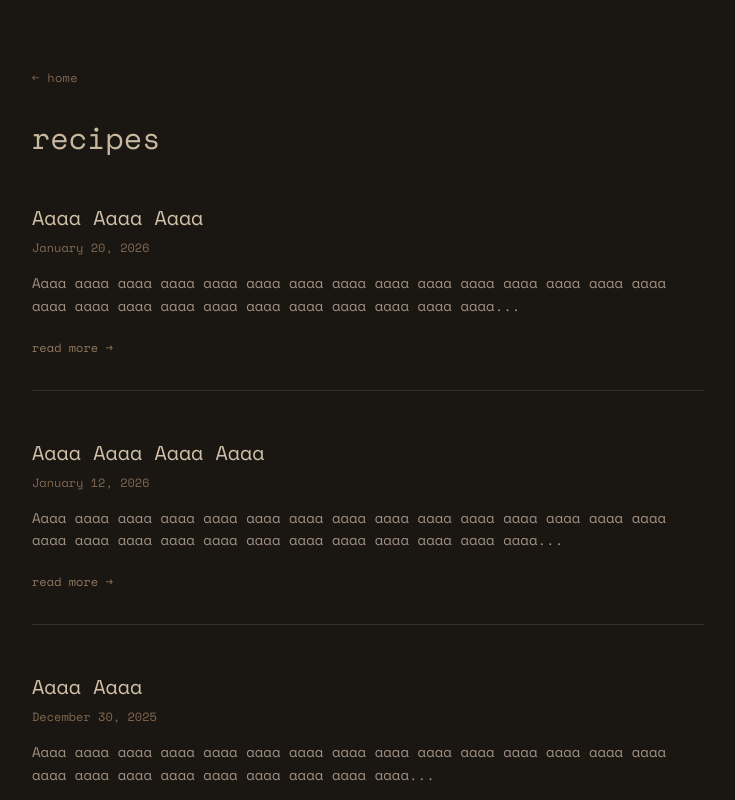
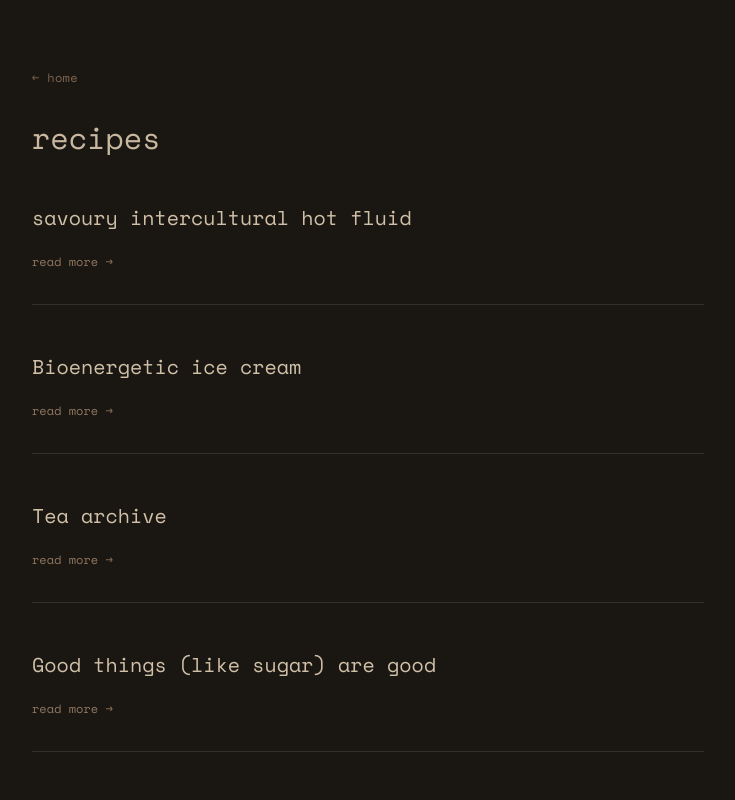
Before and after one commit to Lupp-netizen/Physarum, a Next.js app: page /recipes in a window 1280 px wide. Shown: the top 800 px of the page, without its empty margins (272-1007 px from the left). Built offline with nearby package versions, Linux system fonts and the light colour scheme; a web font is replaced by a local one.

Commit message:
Remove multiple recipe entries and adjust IDs

```diff
--- a/pages/recipes.js
+++ b/pages/recipes.js
@@ -3,41 +3,6 @@ import Link from 'next/link';
 
 const RecipesPage = () => {
   const posts = [
-    {
-      id: 1,
-      title: "Aaaa Aaaa Aaaa",
-      date: "January 20, 2026",
-      excerpt: "Aaaa aaaa aaaa aaaa aaaa aaaa aaaa aaaa aaaa aaaa aaaa aaaa aaaa aaaa aaaa aaaa aaaa aaaa aaaa aaaa aaaa aaaa aaaa aaaa aaaa aaaa...",
-      slug: "first-recipe"
-    },
-    {
-      id: 2,
-      title: "Aaaa Aaaa Aaaa Aaaa",
-      date: "January 12, 2026",
-      excerpt: "Aaaa aaaa aaaa aaaa aaaa aaaa aaaa aaaa aaaa aaaa aaaa aaaa aaaa aaaa aaaa aaaa aaaa aaaa aaaa aaaa aaaa aaaa aaaa aaaa aaaa aaaa aaaa...",
-      slug: "second-recipe"
-    },
-    {
-      id: 3,
-      title: "Aaaa Aaaa",
-      date: "December 30, 2025",
-      excerpt: "Aaaa aaaa aaaa aaaa aaaa aaaa aaaa aaaa aaaa aaaa aaaa aaaa aaaa aaaa aaaa aaaa aaaa aaaa aaaa aaaa aaaa aaaa aaaa aaaa...",
-      slug: "third-recipe"
-    },
-    {
-      id: 4,
-      title: "Aaaa Aaaa Aaaa Aaaa Aaaa",
-      date: "December 18, 2025",
-      excerpt: "Aaaa aaaa aaaa aaaa aaaa aaaa aaaa aaaa aaaa aaaa aaaa aaaa aaaa aaaa aaaa aaaa aaaa aaaa aaaa aaaa aaaa aaaa aaaa aaaa aaaa aaaa aaaa aaaa...",
-      slug: "fourth-recipe"
-    },
-    {
-      id: 5,
-      title: "Aaaa Aaaa Aaaa",
-      date: "December 5, 2025",
-      excerpt: "Aaaa aaaa aaaa aaaa aaaa aaaa aaaa aaaa aaaa aaaa aaaa aaaa aaaa aaaa aaaa aaaa aaaa aaaa aaaa aaaa aaaa aaaa aaaa aaaa aaaa...",
-      slug: "fifth-recipe"
-    },
     {
       id: 6,
       title: "savoury intercultural hot fluid",
@@ -65,7 +30,21 @@ const RecipesPage = () => {
       date: "",
       excerpt: "",
       slug: "good-things-like-sugar-are-good"
-    }
+    },
+    {
+      id: 4,
+      title: "Aaaa Aaaa Aaaa Aaaa Aaaa",
+      date: "December 18, 2025",
+      excerpt: "Aaaa aaaa aaaa aaaa aaaa aaaa aaaa aaaa aaaa aaaa aaaa aaaa aaaa aaaa aaaa aaaa aaaa aaaa aaaa aaaa aaaa aaaa aaaa aaaa aaaa aaaa aaaa aaaa...",
+      slug: "fourth-recipe"
+    },
+    {
+      id: 5,
+      title: "Aaaa Aaaa Aaaa",
+      date: "December 5, 2025",
+      excerpt: "Aaaa aaaa aaaa aaaa aaaa aaaa aaaa aaaa aaaa aaaa aaaa aaaa aaaa aaaa aaaa aaaa aaaa aaaa aaaa aaaa aaaa aaaa aaaa aaaa aaaa...",
+      slug: "fifth-recipe"
+    },
   ];
 
   return (
```
